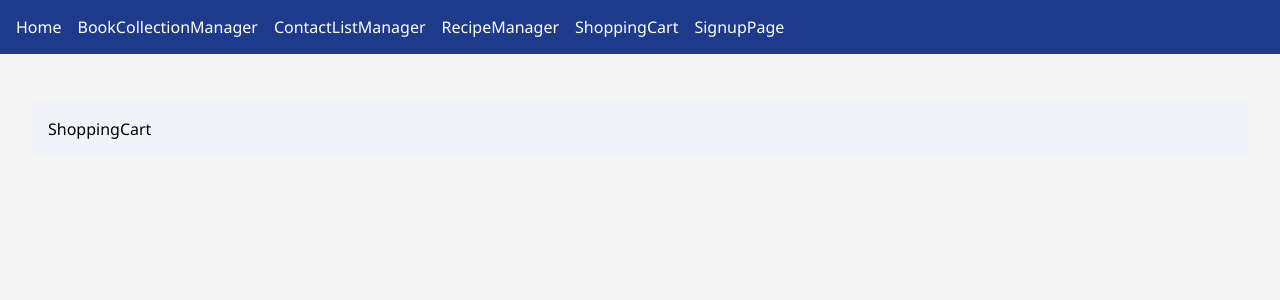
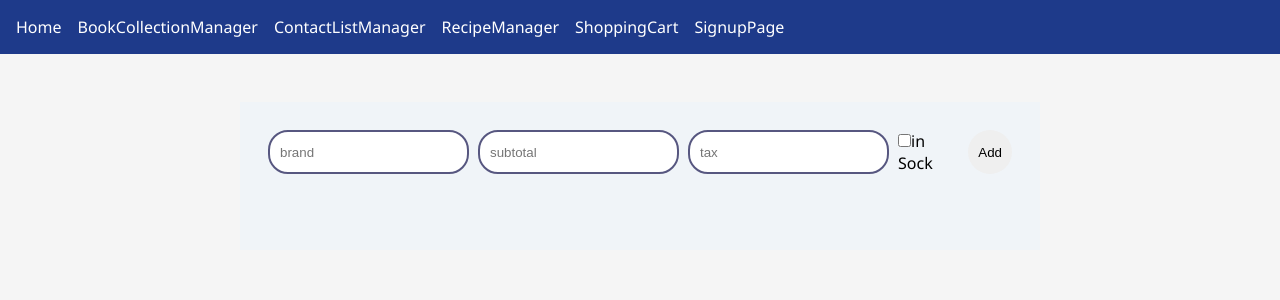
Before and after one commit to Abdullah22-22/marathon-1, a React (Vite) app: page /#/shoppingcart in a window 1280 px wide. Shown: the top 300 px of the page. Built offline with nearby package versions, Linux system fonts and the light colour scheme.

Commit message:
Added ShoppingCart component

```diff
--- /dev/null
+++ b/src/components/ShoppingCart/Item.jsx
@@ -0,0 +1,25 @@
+
+
+function Item({ item, onDelete }) {
+    return (
+        <li className="item">
+
+            <div>
+                <h3>brand: {item.brand}</h3>
+                <span>subtotal: {item.subtotal}</span>
+                <span>Tax: {item.tax}</span>
+
+                <div className="checkbox">
+                    Availability: {item.availability ? "on stock" : "out of stock"}
+                </div>
+            </div>
+
+            <button onClick={ ()=> onDelete(item.id)}>
+                Delete
+            </button>
+
+        </li>
+    )
+}
+
+export default Item
--- a/src/components/ShoppingCart/ShoppingCart.css
+++ b/src/components/ShoppingCart/ShoppingCart.css
@@ -0,0 +1,57 @@
+.main{
+    max-width: 800px;
+    margin:  20px auto;
+    padding: 16px;
+}
+
+.form {
+    display:  flex;
+    gap: 9px;
+    padding: 12px;
+    border-radius: 10px;
+    margin-bottom: 16px;
+}
+
+.form input {
+    padding: 10px;
+    border: 2px solid rgb(87, 87, 128);
+    border-radius: 20px;
+
+}
+
+.form input:hover {
+    border: 2px solid blue;
+}
+
+.form button{
+    padding: 10px;
+    border: none;
+    border-radius: 50%;
+}
+.form button:hover{
+    border: 2px solid blue;
+}
+
+.list {
+    list-style: none ;
+    padding: 0;
+    display: grid;
+    gap: 10px;
+}
+
+.item span,
+.item .checkbox{
+    display: block;
+    color: #444;
+}
+
+.item button {
+    height: fit-content;
+    padding: 8px 10px;
+
+    border-radius: 20px;
+}
+
+.item button:hover{
+    border: 2px solid blue;
+}
--- a/src/components/ShoppingCart/ShoppingCart.jsx
+++ b/src/components/ShoppingCart/ShoppingCart.jsx
@@ -1,7 +1,98 @@
+import { useState } from "react";
+import Item from "./Item";
+import "./ShoppingCart.css"
+
+
 function ShoppingCart() {
+
+  const [brand, setBrand] = useState("");
+  const [subtotal, setSubtotal] = useState("");
+  const [tax, setTax] = useState("");
+  const [availability, setAvailability] = useState(true);
+  const [items, setItems] = useState([]);
+
+
+
+  const addItem = (e) => {
+    e.preventDefault();
+
+    if (!brand) return null;
+    const newItem = {
+       id: Date.now(),
+      brand,
+      subtotal,
+      tax,
+      availability,
+    };
+
+    setItems([newItem, ...items])
+
+    setBrand("");
+    setSubtotal("");
+    setTax("");
+    setAvailability(true);
+  };
+
+  const deleteItem = (id) => {
+
+    setItems(items.filter((i) => i.id !== id));
+  }
+
+
   return (
-    <div>
-      ShoppingCart
+    <div className="main">
+
+      <form className="form" onSubmit={addItem}>
+
+        <input
+          placeholder="brand"
+          value={brand}
+          onChange={(e) => setBrand(e.target.value)}
+        />
+
+        <input
+          placeholder="subtotal"
+          value={subtotal}
+          type="Number"
+          onChange={(e) => setSubtotal(e.target.value)}
+        />
+
+        <input
+          placeholder="tax"
+          value={tax}
+          type="Number"
+          onChange={(e) => setTax(e.target.value)}
+        />
+
+        <label>
+          <input
+            type="checkbox"
+            value={availability}
+            onChange={(e) => setAvailability(e.target.checked)}
+          />
+          in Sock
+        </label>
+        <button type="submit">
+          Add
+        </button>
+      </form>
+
+      <div className="item-list">
+
+        <ul className="list">
+
+          {items.map((item) => (
+            <Item
+              key={item.id}
+              item={item}
+              onDelete={deleteItem}
+            />
+          ))}
+
+        </ul>
+
+      </div>
+
     </div>
   )
 }
```
